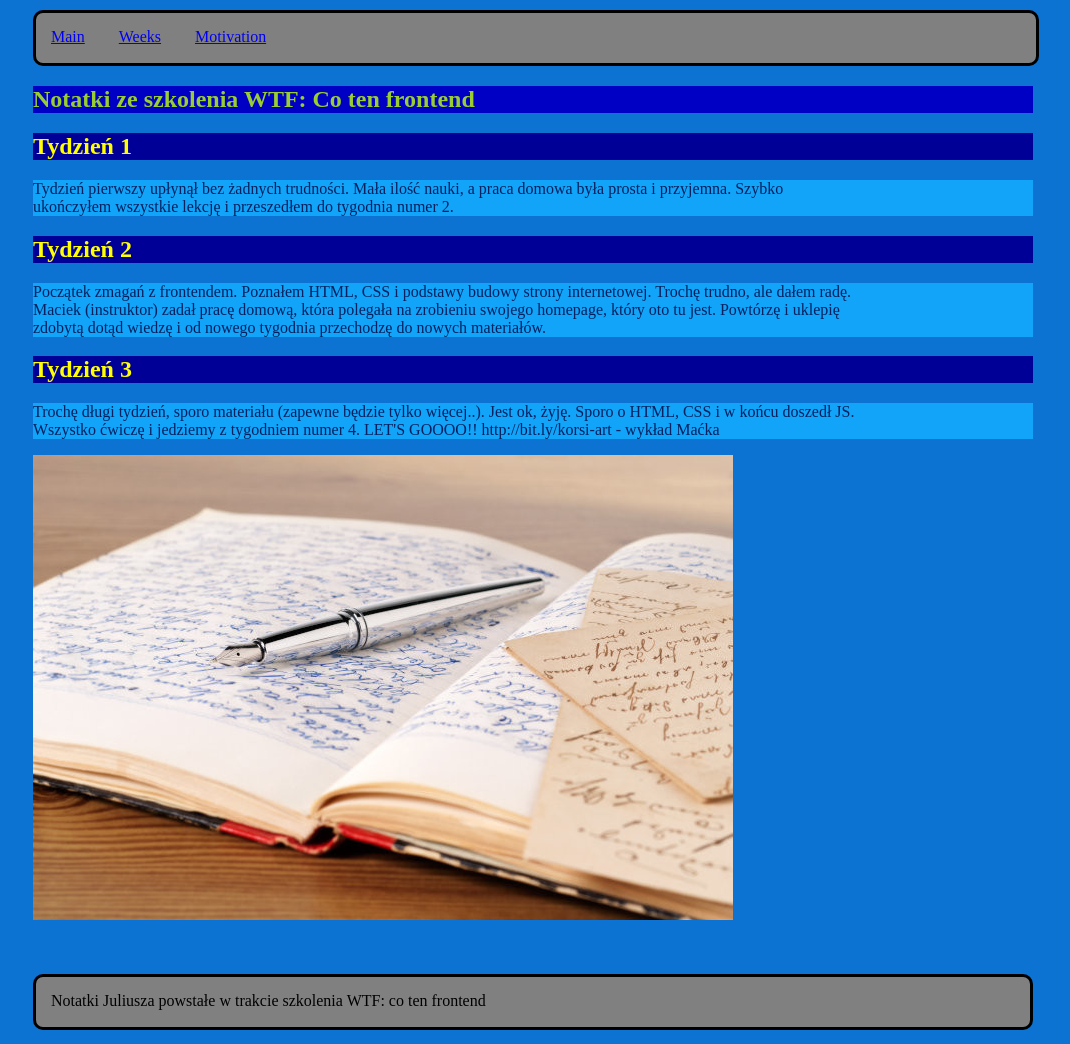
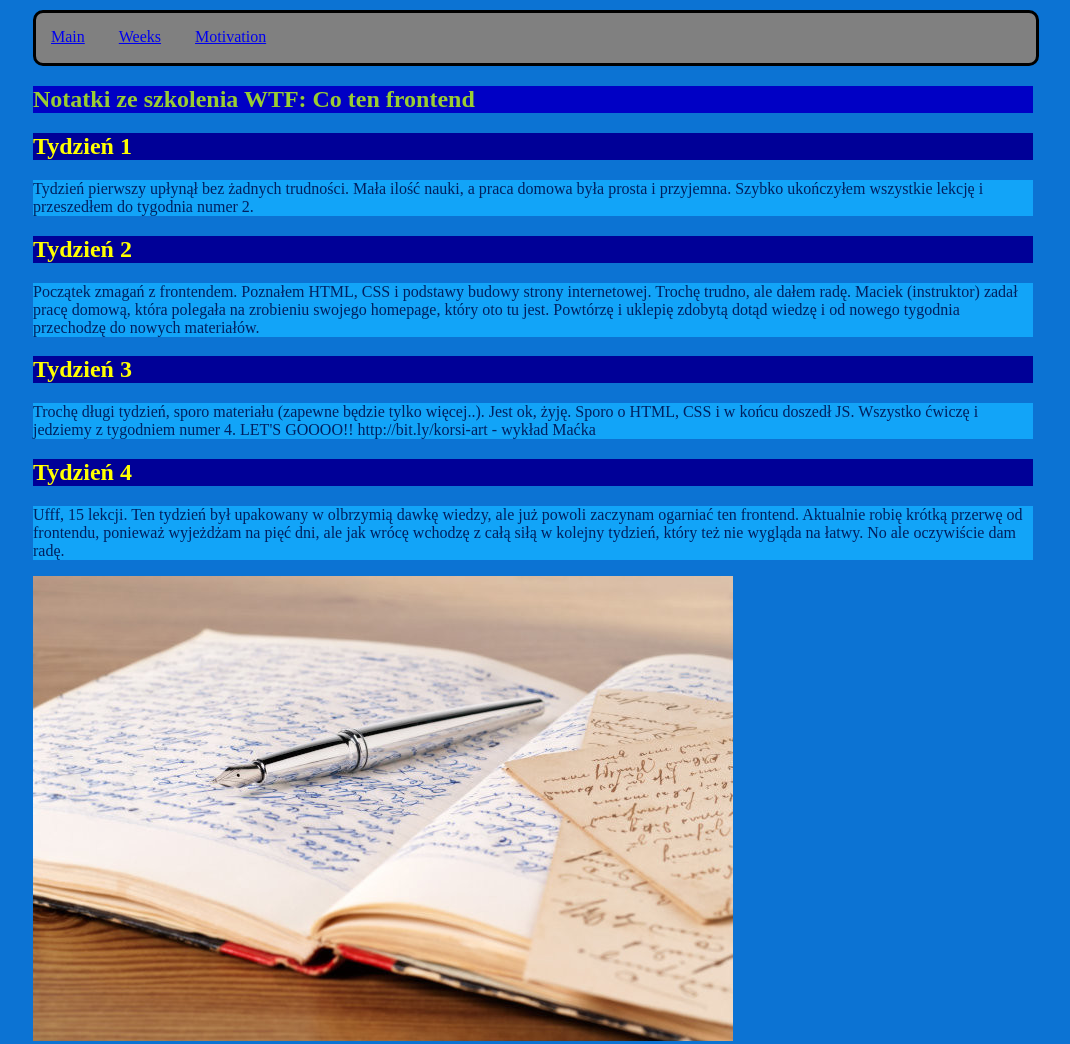
Before and after one commit to JuliuszGolaszewski/homepage, a plain HTML site: page weeks.html in a window 1280 px wide. Shown: the top 1044 px of the page, without its empty margins (107-1177 px from the left). Drawn offline with Linux system fonts and the light colour scheme.

Commit message:
week 4 article added

```diff
--- a/weeks.html
+++ b/weeks.html
@@ -19,23 +19,31 @@
             <article>
                 <h2 class="section__article-header">Tydzień 1</h2>
                 <p class="section__article-text">
-                    Tydzień pierwszy upłynął bez żadnych trudności. Mała ilość nauki, a praca domowa była prosta i przyjemna. Szybko<br>
+                    Tydzień pierwszy upłynął bez żadnych trudności. Mała ilość nauki, a praca domowa była prosta i przyjemna. Szybko
                     ukończyłem wszystkie lekcję i przeszedłem do tygodnia numer 2.
                 </p>
             </article>
             <article>
                 <h2 class="section__article-header">Tydzień 2</h2>
                 <p class="section__article-text">
-                    Początek zmagań z frontendem. Poznałem HTML, CSS i podstawy budowy strony internetowej. Trochę trudno, ale dałem radę.<br>
-                    Maciek (instruktor) zadał pracę domową, która polegała na zrobieniu swojego homepage, który oto tu jest. Powtórzę i uklepię<br>
+                    Początek zmagań z frontendem. Poznałem HTML, CSS i podstawy budowy strony internetowej. Trochę trudno, ale dałem radę.
+                    Maciek (instruktor) zadał pracę domową, która polegała na zrobieniu swojego homepage, który oto tu jest. Powtórzę i uklepię
                     zdobytą dotąd wiedzę i od nowego tygodnia przechodzę do nowych materiałów.
                 </p>
             </article>
             <article>
                 <h2 class="section__article-header">Tydzień 3</h2>
                 <p class="section__article-text">
-                    Trochę długi tydzień, sporo materiału (zapewne będzie tylko więcej..). Jest ok, żyję. Sporo o HTML, CSS i w końcu doszedł JS. <br>
+                    Trochę długi tydzień, sporo materiału (zapewne będzie tylko więcej..). Jest ok, żyję. Sporo o HTML, CSS i w końcu doszedł JS.
                     Wszystko ćwiczę i jedziemy z tygodniem numer 4. LET'S GOOOO!! http://bit.ly/korsi-art - wykład Maćka
+                </p>
+            </article>
+            <article>
+                <h2 class="section__article-header">Tydzień 4</h2>
+                <p class="section__article-text">
+                    Ufff, 15 lekcji. Ten tydzień był upakowany w olbrzymią dawkę wiedzy, ale już powoli zaczynam ogarniać ten frontend. Aktualnie robię
+                    krótką przerwę od frontendu, ponieważ wyjeżdżam na pięć dni, ale jak wrócę wchodzę z całą siłą w kolejny tydzień, który też nie wygląda
+                    na łatwy. No ale oczywiście dam radę.
                 </p>
             </article>
         </section>
```
